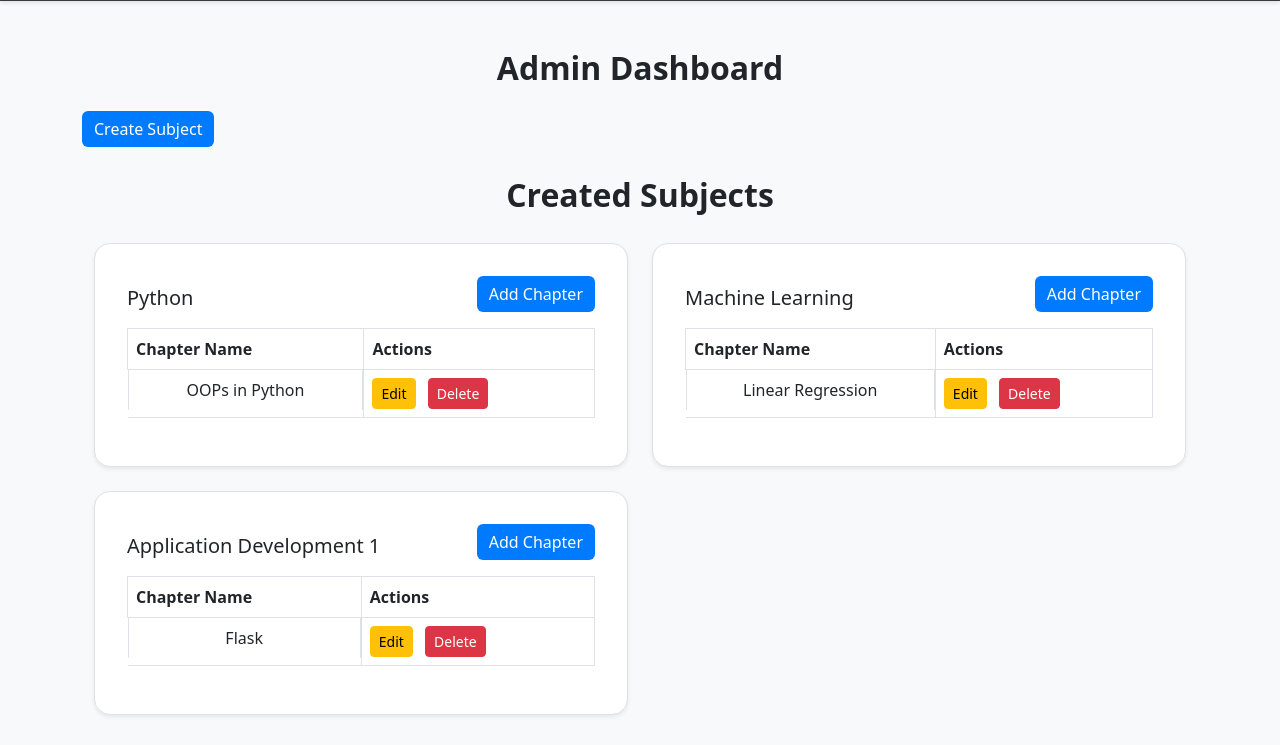
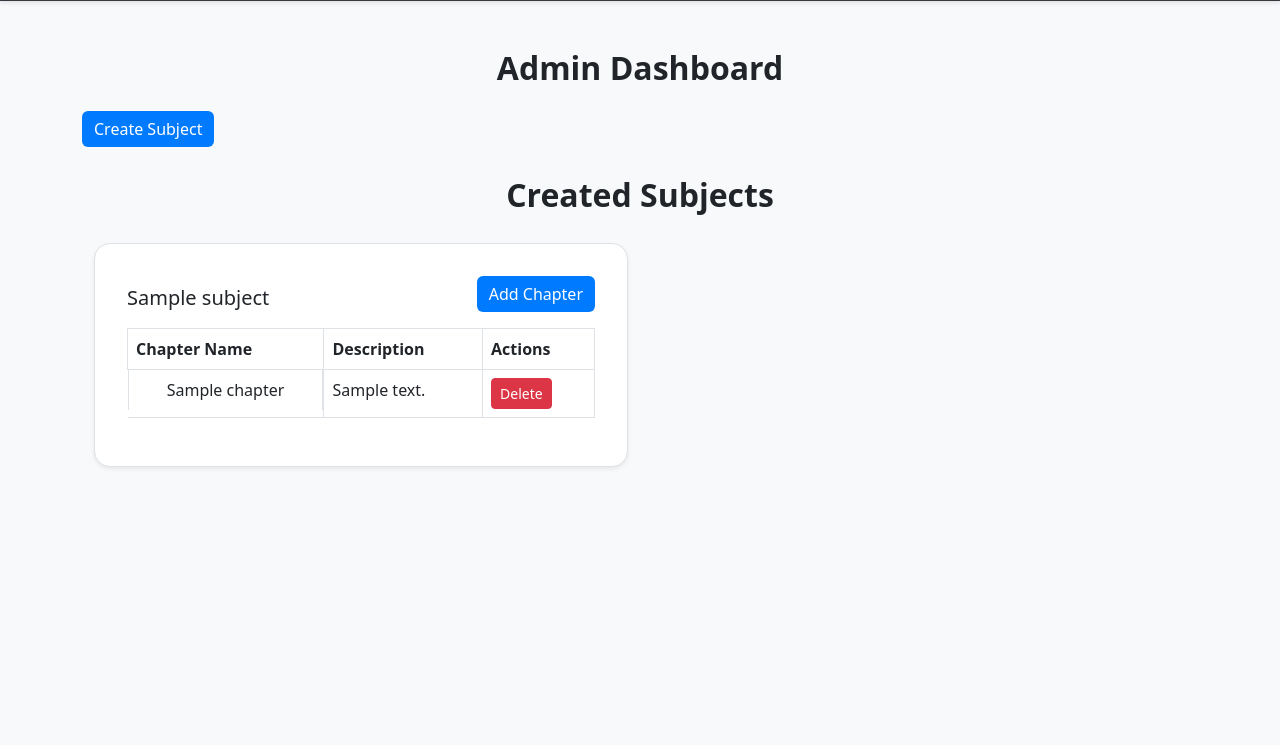
Before and after one commit to AdityaIITM9790/Quiz_Master-V1, a Flask app: template templates/admin_dash.html in a window 1280 px wide. Shown: the part 55-800 px from the top of the page. Run offline with Flask 3, Linux system fonts and the light colour scheme; the template is opened without the code that fills it: values that come from a table or form of the project are taken from there, most other values are stand-ins (such as "Sample title", 1, 10 or a date in 2020).

Commit message:
minor changes

```diff
--- a/templates/admin_dash.html
+++ b/templates/admin_dash.html
@@ -65,18 +65,16 @@
                                 <thead>
                                     <tr>
                                         <th>Chapter Name</th>
-                                        <!-- <th>Number of Questions</th> -->
+                                        <th>Description</th>
                                         <th>Actions</th>
                                     </tr>
                                 </thead>
                                 <tbody>
                                     {% for chapter in subject.chapters %}
                                     <tr>
-                                        <td class="d-flex justify-content-center gap-3"     >{{ chapter.name }}</td>
-                                        <!-- <td>{{ chapter.num_questions }}</td> -->
+                                        <td class="d-flex justify-content-center gap-3">{{ chapter.name }}</td>
+                                        <td>{{ chapter.description }}</td>
                                         <td>
-                                            <a href="/edit_chapter/{{ chapter.id }}"
-                                                class="btn btn-warning btn-sm me-2">Edit</a>
                                             <a href="/delete_chapter/{{ chapter.id }}"
                                                 class="btn btn-danger btn-sm">Delete</a>
                                         </td>
```
